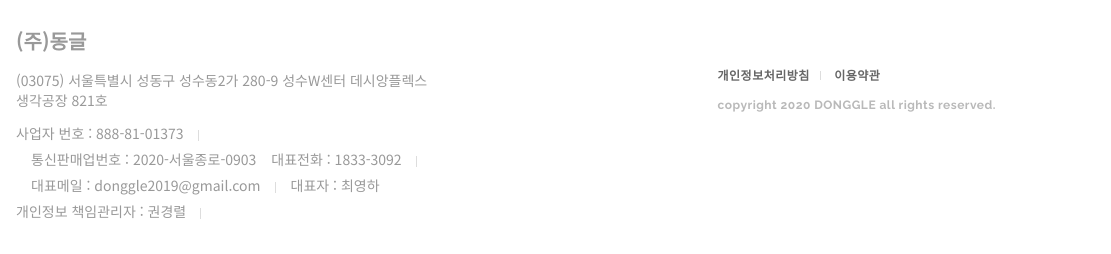
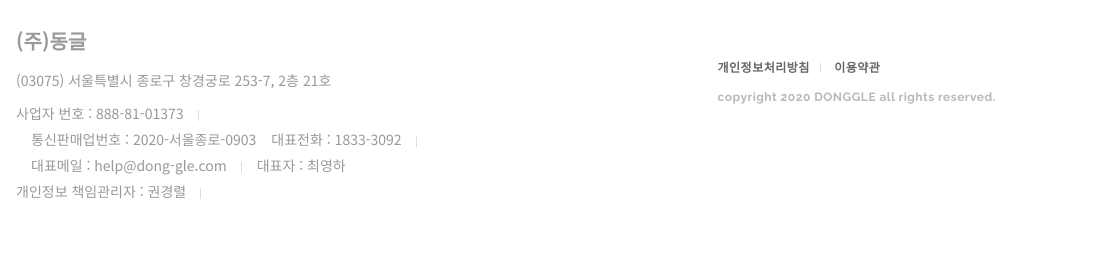
Before and after one commit to bogeon/donggle-landing, a plain HTML site: page index.html in a window 1280 px wide. Shown: the part 4280-4534 px from the top of the page, 169-1280 px from the left. Drawn offline with nearby package versions, Linux system fonts and the light colour scheme; no server answers.

Commit message:
ㅁㅇㅁㅁㅇㅁㅈㅇㅁㅈㅇ

```diff
--- a/index.html
+++ b/index.html
@@ -342,11 +342,11 @@
 				<p><img src="./img/img_footlogo.png" alt=""/></p>
 				<ul>
 					<li>(주)동글</li>
-					<li>(03075) 서울특별시 성동구 성수동2가 280-9 성수W센터 데시앙플렉스 생각공장 821호</li>
+					<li>(03075) 서울특별시 종로구 창경궁로 253-7, 2층 21호</li>
 					<li>사업자 번호 : 888-81-01373</li>
 					<li>통신판매업번호 : 2020-서울종로-0903</li>
 					<li>대표전화 : 1833-3092</li>
-					<li>대표메일 : donggle2019@gmail.com </li>
+					<li>대표메일 : help@dong-gle.com </li>
 					<li>대표자 : 최영하</li>
 					<li>개인정보 책임관리자 : 권경렬</li>
 				</ul>
```
